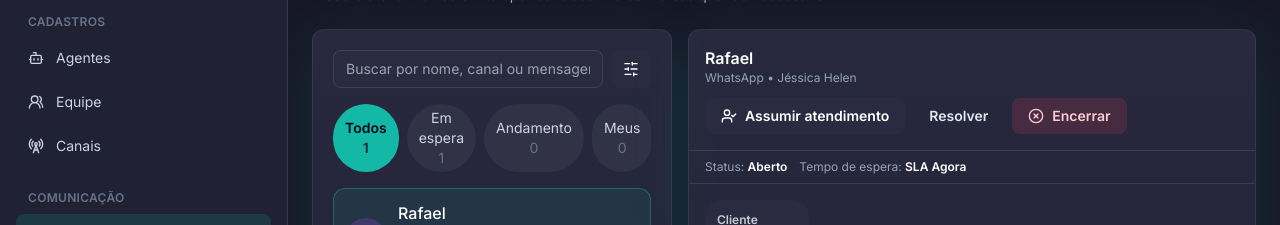
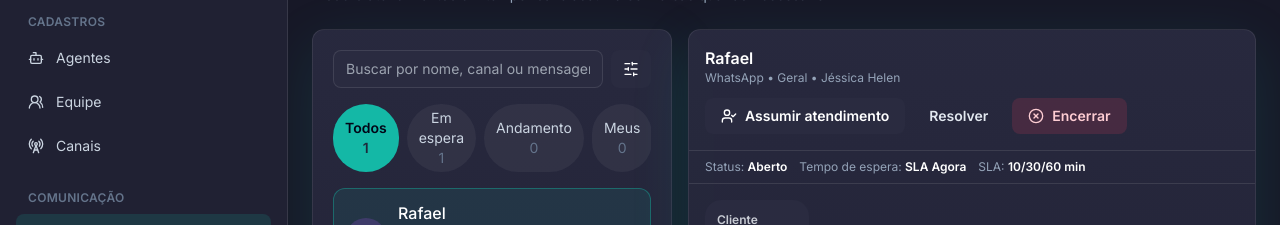
Before and after one commit to Rafael477/agentflow-ai, a Next.js app: page /chat in a window 1280 px wide. Shown: the part 158-383 px from the top of the page. Built offline with nearby package versions, Linux system fonts and the light colour scheme; no server answers.

Commit message:
add configurable channel sla thresholds

```diff
--- a/src/app/(app)/channels/page.tsx
+++ b/src/app/(app)/channels/page.tsx
@@ -10,7 +10,7 @@ async function getChannels() {
     if (!workspace) return mockChannels;
     const channels = await prisma.channel.findMany({
       where: { workspaceId: workspace.id },
-      include: { agent: { select: { name: true } } },
+      include: { agent: { select: { name: true } }, config: { select: { settings: true } } },
       orderBy: { createdAt: "desc" }
     });
     return channels.map(mapChannel);
--- a/src/app/(app)/chat/page.tsx
+++ b/src/app/(app)/chat/page.tsx
@@ -4,6 +4,7 @@ import { PageHeader } from "@/components/layout/page-header";
 import { authOptions } from "@/lib/auth";
 import { getWorkspaceConversations } from "@/lib/chat-conversations";
 import { messages as mockMessages } from "@/lib/mock-data";
+import { DEFAULT_SLA_THRESHOLDS } from "@/lib/sla";
 import { getCurrentUserWorkspace } from "@/lib/workspace";
 import type { ConversationSummary } from "@/types/domain";
 
@@ -26,11 +27,13 @@ function getMockConversations(): ConversationSummary[] {
       id: "mock-conversation",
       contactName: "Rafael",
       channelName: "WhatsApp",
+      channelDepartment: "Geral",
       agentName: "Jéssica Helen",
       status: "open",
       lastMessage: mockMessages.at(-1)?.content ?? "Sem mensagens",
       lastMessageAt: new Date().toISOString(),
       updatedAt: new Date().toISOString(),
+      slaThresholds: DEFAULT_SLA_THRESHOLDS,
       messages: mockMessages
     }
   ];
--- a/src/app/api/channels/[id]/route.ts
+++ b/src/app/api/channels/[id]/route.ts
@@ -1,15 +1,22 @@
 import { NextResponse } from "next/server";
 import { z } from "zod";
 import { mapChannel } from "@/lib/mappers";
+import { mergeSlaThresholdsIntoSettings, normalizeSlaThresholds } from "@/lib/sla";
 import { prisma } from "@/lib/prisma";
 import { getCurrentUserWorkspace } from "@/lib/workspace";
+import type { Prisma } from "@prisma/client";
 
 const updateChannelSchema = z.object({
   name: z.string().min(2).optional(),
   type: z.string().min(2).optional(),
   identifier: z.string().optional(),
   department: z.string().min(2).optional(),
-  status: z.enum(["CONNECTED", "DISCONNECTED", "PENDING"]).optional()
+  status: z.enum(["CONNECTED", "DISCONNECTED", "PENDING"]).optional(),
+  slaThresholds: z.object({
+    warning: z.coerce.number().int().min(1),
+    urgent: z.coerce.number().int().min(2),
+    critical: z.coerce.number().int().min(3)
+  }).optional()
 });
 
 export async function PATCH(request: Request, { params }: { params: { id: string } }) {
@@ -19,13 +26,33 @@ export async function PATCH(request: Request, { params }: { params: { id: string
   const payload = updateChannelSchema.safeParse(await request.json());
   if (!payload.success) return NextResponse.json({ error: "Dados inválidos." }, { status: 400 });
 
-  const current = await prisma.channel.findFirst({ where: { id: params.id, workspaceId: workspace.id } });
+  const current = await prisma.channel.findFirst({
+    where: { id: params.id, workspaceId: workspace.id },
+    include: { config: { select: { settings: true } } }
+  });
   if (!current) return NextResponse.json({ error: "Canal não encontrado." }, { status: 404 });
+
+  const { slaThresholds, ...channelData } = payload.data;
+  const normalizedSlaThresholds = slaThresholds ? normalizeSlaThresholds(slaThresholds) : undefined;
 
   const channel = await prisma.channel.update({
     where: { id: current.id },
-    data: payload.data,
-    include: { agent: { select: { name: true } } }
+    data: {
+      ...channelData,
+      config: normalizedSlaThresholds
+        ? {
+            upsert: {
+              create: {
+                settings: mergeSlaThresholdsIntoSettings(null, normalizedSlaThresholds) as Prisma.InputJsonObject
+              },
+              update: {
+                settings: mergeSlaThresholdsIntoSettings(current.config?.settings, normalizedSlaThresholds) as Prisma.InputJsonObject
+              }
+            }
+          }
+        : undefined
+    },
+    include: { agent: { select: { name: true } }, config: { select: { settings: true } } }
   });
 
   return NextResponse.json({ channel: mapChannel(channel) });
--- a/src/app/api/channels/route.ts
+++ b/src/app/api/channels/route.ts
@@ -17,7 +17,7 @@ export async function GET() {
 
   const channels = await prisma.channel.findMany({
     where: { workspaceId: workspace.id },
-    include: { agent: { select: { name: true } } },
+    include: { agent: { select: { name: true } }, config: { select: { settings: true } } },
     orderBy: { createdAt: "desc" }
   });
 
@@ -40,7 +40,7 @@ export async function POST(request: Request) {
       department: payload.data.department,
       config: { create: { sessionId: `session-${Date.now()}`, qrCode: `agentflow-qr-${Date.now()}` } }
     },
-    include: { agent: { select: { name: true } } }
+    include: { agent: { select: { name: true } }, config: { select: { settings: true } } }
   });
 
   return NextResponse.json({ channel: mapChannel(channel) }, { status: 201 });
--- a/src/components/channels/channel-settings-modal.tsx
+++ b/src/components/channels/channel-settings-modal.tsx
@@ -1,13 +1,72 @@
 "use client";
 
+import { useEffect, useState } from "react";
+import { useRouter } from "next/navigation";
 import { Button } from "@/components/ui/button";
 import { Modal } from "@/components/modals/modal";
+import { DEFAULT_SLA_THRESHOLDS } from "@/lib/sla";
+import type { Channel, SlaThresholds } from "@/types/domain";
 
 const tabs = ["Conversa", "Grupos", "Chat Privado", "Ligações", "Assumir atendimento", "Waiting Message"];
 
-export function ChannelSettingsModal({ open, onClose }: { open: boolean; onClose: () => void }) {
+export function ChannelSettingsModal({
+  channel,
+  open,
+  onClose
+}: {
+  channel: Channel | null;
+  open: boolean;
+  onClose: () => void;
+}) {
+  const router = useRouter();
+  const [slaThresholds, setSlaThresholds] = useState<SlaThresholds>(DEFAULT_SLA_THRESHOLDS);
+  const [loading, setLoading] = useState(false);
+  const [error, setError] = useState("");
+
+  useEffect(() => {
+    setSlaThresholds(channel?.slaThresholds ?? DEFAULT_SLA_THRESHOLDS);
+    setError("");
+  }, [channel]);
+
+  function updateThreshold(field: keyof SlaThresholds, value: string) {
+    setSlaThresholds((current) => ({
+      ...current,
+      [field]: Number(value)
+    }));
+  }
+
+  async function saveSettings(event: React.FormEvent<HTMLFormElement>) {
+    event.preventDefault();
+    if (!channel) return;
+
+    if (slaThresholds.warning >= slaThresholds.urgent || slaThresholds.urgent >= slaThresholds.critical) {
+      setError("Use uma ordem crescente: Atenção menor que Urgente, e Urgente menor que Crítico.");
+      return;
+    }
+
+    setLoading(true);
+    setError("");
+
+    const response = await fetch(`/api/channels/${channel.id}`, {
+      method: "PATCH",
+      headers: { "Content-Type": "application/json" },
+      body: JSON.stringify({ slaThresholds })
+    });
+
+    setLoading(false);
+
+    if (!response.ok) {
+      const body = await response.json().catch(() => null);
+      setError(body?.error ?? "Não foi possível salvar os limites de SLA.");
+      return;
+    }
+
+    onClose();
+    router.refresh();
+  }
+
   return (
-    <Modal open={open} onClose={onClose} title="WhatsApp • Estúdio JH">
+    <Modal open={open} onClose={onClose} title={channel ? `${channel.type} • ${channel.name}` : "Configurações do canal"}>
       <div className="mb-5 flex flex-wrap gap-2">
         {tabs.map((tab, index) => (
           <button key={tab} className={index === 0 ? "rounded-full bg-primary px-3 py-1.5 text-sm font-semibold text-slate-950" : "rounded-full bg-white/5 px-3 py-1.5 text-sm text-slate-300"}>
@@ -15,7 +74,7 @@ export function ChannelSettingsModal({ open, onClose }: { open: boolean; onClose
           </button>
         ))}
       </div>
-      <div className="grid gap-4">
+      <form className="grid gap-4" onSubmit={saveSettings}>
         {[
           ["Indicador de Digitação", "Mostra digitando... no WhatsApp", "toggle"],
           ["Leitura Automática", "Marca mensagens como lidas", "toggle"],
@@ -35,8 +94,30 @@ export function ChannelSettingsModal({ open, onClose }: { open: boolean; onClose
           <span className="text-sm text-slate-300">Mensagem de resposta quando chamada for rejeitada</span>
           <textarea className="mt-2 min-h-24 w-full rounded-xl border border-white/10 bg-panel p-3 text-sm outline-none" defaultValue="Desculpe, mas este canal não aceita chamadas telefônicas, apenas comunicações por meio de texto." />
         </label>
-        <Button className="justify-self-end">Aplicar alterações</Button>
-      </div>
+        <div className="rounded-xl border border-white/10 bg-white/5 p-4">
+          <div className="mb-4">
+            <p className="font-medium text-white">Limites de SLA</p>
+            <p className="text-sm text-slate-400">Configure por canal/departamento quando o atendimento vira atenção, urgente ou crítico.</p>
+          </div>
+          <div className="grid gap-3 sm:grid-cols-3">
+            <label className="grid gap-2 text-sm text-slate-300">
+              Atenção após
+              <input className="rounded-xl border border-white/10 bg-panel p-3 outline-none" min={1} type="number" value={slaThresholds.warning} onChange={(event) => updateThreshold("warning", event.target.value)} />
+            </label>
+            <label className="grid gap-2 text-sm text-slate-300">
+              Urgente após
+              <input className="rounded-xl border border-white/10 bg-panel p-3 outline-none" min={2} type="number" value={slaThresholds.urgent} onChange={(event) => updateThreshold("urgent", event.target.value)} />
+            </label>
+            <label className="grid gap-2 text-sm text-slate-300">
+              Crítico após
+              <input className="rounded-xl border border-white/10 bg-panel p-3 outline-none" min={3} type="number" value={slaThresholds.critical} onChange={(event) => updateThreshold("critical", event.target.value)} />
+            </label>
+          </div>
+          <p className="mt-3 text-xs text-slate-500">Valores em minutos. Conversas desse canal seguem estes limites automaticamente no chat.</p>
+        </div>
+        {error ? <p className="rounded-lg border border-rose-400/20 bg-rose-400/10 p-3 text-sm text-rose-200">{error}</p> : null}
+        <Button className="justify-self-end" disabled={loading || !channel}>{loading ? "Salvando..." : "Aplicar alterações"}</Button>
+      </form>
     </Modal>
   );
 }
--- a/src/components/channels/channel-table.tsx
+++ b/src/components/channels/channel-table.tsx
@@ -11,7 +11,7 @@ import { ConnectChannelModal } from "@/components/channels/connect-channel-modal
 import { ChannelRowActions } from "@/components/channels/channel-row-actions";
 
 export function ChannelTable({ channels }: { channels: Channel[] }) {
-  const [settingsOpen, setSettingsOpen] = useState(false);
+  const [settingsChannel, setSettingsChannel] = useState<Channel | null>(null);
   const [connectOpen, setConnectOpen] = useState(false);
 
   return (
@@ -40,7 +40,7 @@ export function ChannelTable({ channels }: { channels: Channel[] }) {
                   <td className="px-5 py-4">
                     <div className="flex gap-2">
                       <Button variant="secondary" onClick={() => setConnectOpen(true)}><Plug className="mr-2 h-4 w-4" />Conectar</Button>
-                      <Button variant="ghost" onClick={() => setSettingsOpen(true)}><Settings className="mr-2 h-4 w-4" />Configurações</Button>
+                      <Button variant="ghost" onClick={() => setSettingsChannel(channel)}><Settings className="mr-2 h-4 w-4" />Configurações</Button>
                       <ChannelRowActions channel={channel} />
                     </div>
                   </td>
@@ -50,7 +50,7 @@ export function ChannelTable({ channels }: { channels: Channel[] }) {
           </table>
         </div>
       </Card>
-      <ChannelSettingsModal open={settingsOpen} onClose={() => setSettingsOpen(false)} />
+      <ChannelSettingsModal channel={settingsChannel} open={Boolean(settingsChannel)} onClose={() => setSettingsChannel(null)} />
       <ConnectChannelModal open={connectOpen} onClose={() => setConnectOpen(false)} />
     </>
   );
--- a/src/components/chat/chat-layout.tsx
+++ b/src/components/chat/chat-layout.tsx
@@ -64,20 +64,21 @@ function getConversationSla(conversation: ConversationSummary): ConversationSla
     return { label: "Concluído", level: "normal", minutesWaiting: 0 };
   }
 
+  const thresholds = conversation.slaThresholds;
   const timestamp = getConversationTimestamp(conversation);
   const minutesWaiting = Number.isFinite(timestamp)
     ? Math.max(0, Math.floor((Date.now() - timestamp) / 60000))
     : 0;
 
-  if (minutesWaiting >= 60) {
+  if (minutesWaiting >= thresholds.critical) {
     return { label: `Crítico ${formatWaitingTime(minutesWaiting)}`, level: "critical", minutesWaiting };
   }
 
-  if (minutesWaiting >= 30) {
+  if (minutesWaiting >= thresholds.urgent) {
     return { label: `Urgente ${formatWaitingTime(minutesWaiting)}`, level: "urgent", minutesWaiting };
   }
 
-  if (minutesWaiting >= 10) {
+  if (minutesWaiting >= thresholds.warning) {
     return { label: `Atenção ${formatWaitingTime(minutesWaiting)}`, level: "warning", minutesWaiting };
   }
 
@@ -173,6 +174,7 @@ export function ChatLayout({
       return [
         conversation.contactName,
         conversation.channelName,
+        conversation.channelDepartment,
         conversation.agentName,
         conversation.assignedTo,
         conversation.lastMessage,
@@ -321,7 +323,7 @@ export function ChatLayout({
         <div className="flex flex-wrap items-center justify-between gap-3 border-b border-white/10 p-4">
           <div>
             <p className="font-semibold text-white">{selectedConversation?.contactName ?? "Moderação de atendimentos"}</p>
-            <p className="text-xs text-slate-400">{selectedConversation ? `${selectedConversation.channelName} • ${selectedConversation.agentName}` : "Selecione uma conversa"}</p>
+            <p className="text-xs text-slate-400">{selectedConversation ? `${selectedConversation.channelName} • ${selectedConversation.channelDepartment} • ${selectedConversation.agentName}` : "Selecione uma conversa"}</p>
             {selectedConversation?.assignedTo ? <p className="mt-1 text-xs text-primary">Responsável: {selectedConversation.assignedTo}</p> : null}
           </div>
           <div className="flex flex-wrap gap-2">
@@ -334,6 +336,7 @@ export function ChatLayout({
           <div className="flex flex-wrap items-center gap-3 border-b border-white/10 px-4 py-2 text-xs text-slate-400">
             <span>Status: <span className="font-semibold text-white">{statusLabels[selectedConversation.status] ?? selectedConversation.status}</span></span>
             <span>Tempo de espera: <span className="font-semibold text-white">{getConversationSla(selectedConversation).label}</span></span>
+            <span>SLA: <span className="font-semibold text-white">{selectedConversation.slaThresholds.warning}/{selectedConversation.slaThresholds.urgent}/{selectedConversation.slaThresholds.critical} min</span></span>
           </div>
         ) : null}
         <div className="flex-1 space-y-4 overflow-y-auto p-4">
--- a/src/lib/chat-conversations.ts
+++ b/src/lib/chat-conversations.ts
@@ -7,7 +7,7 @@ export async function getWorkspaceConversations(workspaceId: string): Promise<Co
     where: { workspaceId },
     include: {
       contact: { select: { name: true } },
-      channel: { select: { name: true } },
+      channel: { select: { name: true, department: true, config: { select: { settings: true } } } },
       agent: { select: { name: true } },
       messages: { orderBy: { createdAt: "asc" } }
     },
@@ -21,7 +21,8 @@ export function createConversationSignature(conversations: ConversationSummary[]
   return conversations
     .map((conversation) => {
       const lastMessageId = conversation.messages.at(-1)?.id ?? "empty";
-      return `${conversation.id}:${conversation.status}:${conversation.assignedTo ?? ""}:${lastMessageId}:${conversation.messages.length}`;
+      const sla = conversation.slaThresholds;
+      return `${conversation.id}:${conversation.status}:${conversation.assignedTo ?? ""}:${lastMessageId}:${conversation.messages.length}:${sla.warning}:${sla.urgent}:${sla.critical}`;
     })
     .join("|");
 }
--- a/src/lib/mappers.ts
+++ b/src/lib/mappers.ts
@@ -1,4 +1,5 @@
 import type { Agent as PrismaAgent, Channel as PrismaChannel, Contact as PrismaContact, Conversation, Message as PrismaMessage, Tag } from "@prisma/client";
+import { getSlaThresholdsFromSettings } from "@/lib/sla";
 import type { Agent, Channel, Contact, ConversationSummary, Message } from "@/types/domain";
 
 export function mapAgent(agent: PrismaAgent): Agent {
@@ -12,7 +13,7 @@ export function mapAgent(agent: PrismaAgent): Agent {
   };
 }
 
-export function mapChannel(channel: PrismaChannel & { agent?: { name: string } | null }): Channel {
+export function mapChannel(channel: PrismaChannel & { agent?: { name: string } | null; config?: { settings: unknown } | null }): Channel {
   return {
     id: channel.id,
     name: channel.name,
@@ -20,7 +21,8 @@ export function mapChannel(channel: PrismaChannel & { agent?: { name: string } |
     agent: channel.agent?.name ?? "Não definido",
     identifier: channel.identifier ?? "Não definido",
     department: channel.department,
-    status: channel.status === "CONNECTED" ? "connected" : "disconnected"
+    status: channel.status === "CONNECTED" ? "connected" : "disconnected",
+    slaThresholds: getSlaThresholdsFromSettings(channel.config?.settings)
   };
 }
 
@@ -52,7 +54,7 @@ export function mapMessage(message: PrismaMessage): Message {
 export function mapConversation(
   conversation: Conversation & {
     contact?: { name: string } | null;
-    channel?: { name: string } | null;
+    channel?: { name: string; department: string; config?: { settings: unknown } | null } | null;
     agent?: { name: string } | null;
     messages: PrismaMessage[];
   }
@@ -64,12 +66,14 @@ export function mapConversation(
     id: conversation.id,
     contactName: conversation.contact?.name ?? "Contato sem nome",
     channelName: conversation.channel?.name ?? "Canal não definido",
+    channelDepartment: conversation.channel?.department ?? "Geral",
     agentName: conversation.agent?.name ?? "Agente não definido",
     status: conversation.status,
     assignedTo: conversation.assignedTo ?? undefined,
     lastMessage: lastMessage?.content ?? "Sem mensagens ainda",
     lastMessageAt: lastMessage?.createdAt.toISOString(),
     updatedAt: conversation.updatedAt.toISOString(),
+    slaThresholds: getSlaThresholdsFromSettings(conversation.channel?.config?.settings),
     messages
   };
 }
--- a/src/lib/mock-data.ts
+++ b/src/lib/mock-data.ts
@@ -1,4 +1,5 @@
 import { Bot, CalendarClock, CreditCard, KeyRound, MessageCircle, Settings, Tags, Users } from "lucide-react";
+import { DEFAULT_SLA_THRESHOLDS } from "@/lib/sla";
 import type { Agent, Channel, Contact, Message, Permission } from "@/types/domain";
 
 export const workspace = {
@@ -29,7 +30,8 @@ export const channels: Channel[] = [
     agent: "Jéssica Helen",
     identifier: "Não definido",
     department: "Geral",
-    status: "disconnected"
+    status: "disconnected",
+    slaThresholds: DEFAULT_SLA_THRESHOLDS
   }
 ];
 
--- /dev/null
+++ b/src/lib/sla.ts
@@ -0,0 +1,44 @@
+export interface SlaThresholds {
+  warning: number;
+  urgent: number;
+  critical: number;
+}
+
+export const DEFAULT_SLA_THRESHOLDS: SlaThresholds = {
+  warning: 10,
+  urgent: 30,
+  critical: 60
+};
+
+function isRecord(value: unknown): value is Record<string, unknown> {
+  return typeof value === "object" && value !== null && !Array.isArray(value);
+}
+
+function readPositiveMinutes(value: unknown, fallback: number): number {
+  const parsed = typeof value === "number" ? value : Number(value);
+  if (!Number.isFinite(parsed)) return fallback;
+  return Math.max(1, Math.floor(parsed));
+}
+
+export function normalizeSlaThresholds(value: unknown): SlaThresholds {
+  if (!isRecord(value)) return DEFAULT_SLA_THRESHOLDS;
+
+  const warning = readPositiveMinutes(value.warning, DEFAULT_SLA_THRESHOLDS.warning);
+  const urgent = Math.max(readPositiveMinutes(value.urgent, DEFAULT_SLA_THRESHOLDS.urgent), warning + 1);
+  const critical = Math.max(readPositiveMinutes(value.critical, DEFAULT_SLA_THRESHOLDS.critical), urgent + 1);
+
+  return { warning, urgent, critical };
+}
+
+export function getSlaThresholdsFromSettings(settings: unknown): SlaThresholds {
+  if (!isRecord(settings)) return DEFAULT_SLA_THRESHOLDS;
+  return normalizeSlaThresholds(settings.sla);
+}
+
+export function mergeSlaThresholdsIntoSettings(settings: unknown, thresholds: SlaThresholds): Record<string, unknown> {
+  const current = isRecord(settings) ? settings : {};
+  return {
+    ...current,
+    sla: normalizeSlaThresholds(thresholds)
+  };
+}
```
Also changed, not shown: src/types/domain.ts (+9 -0 lines).
